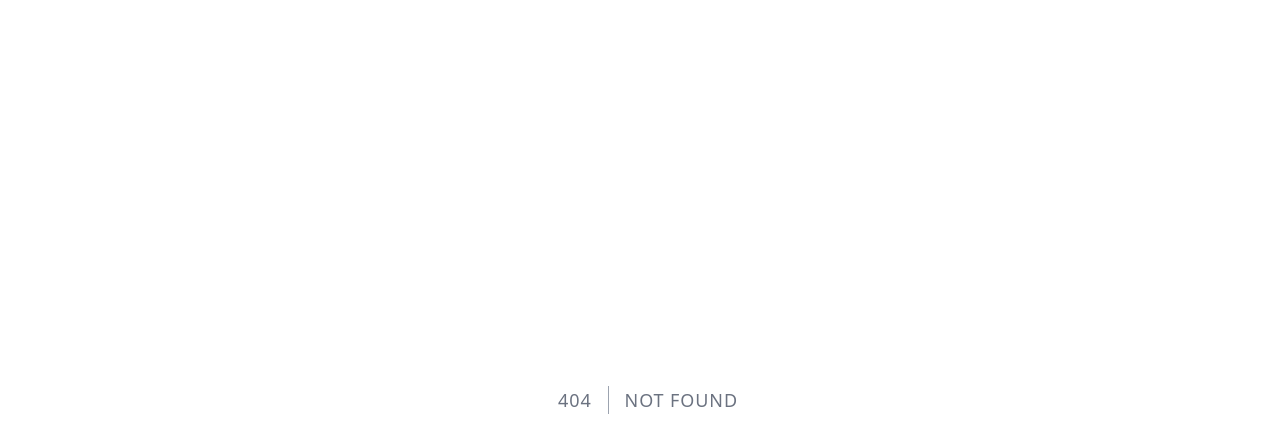
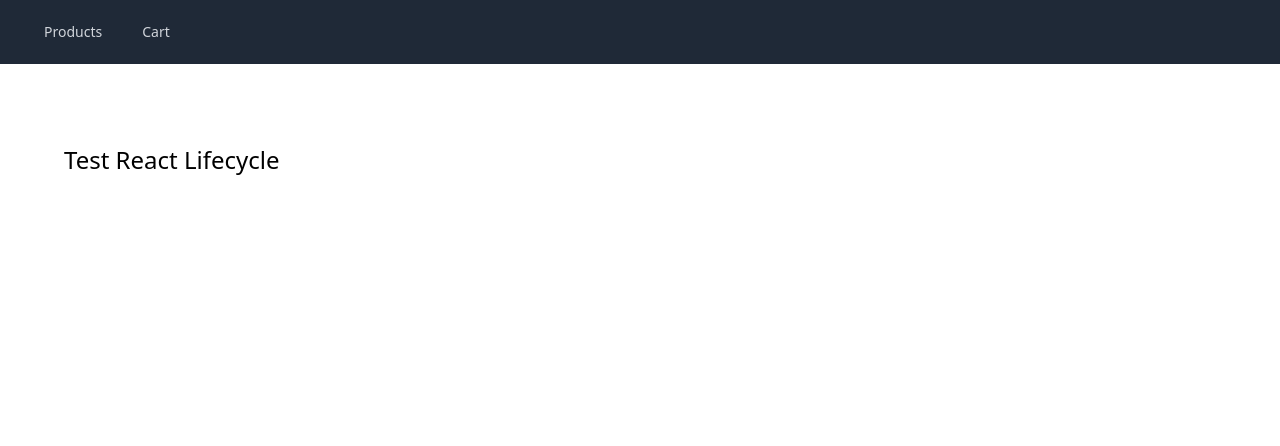
Before and after one commit to mauroreisvieira/react-samples, a React (Vite) app: page /test in a window 1280 px wide. Before the commit this address had no page. Shown: the top 446 px of the page. Built offline with nearby package versions, Linux system fonts and the light colour scheme.

Commit message:
chore: update React version

```diff
--- a/src/AppRoute.tsx
+++ b/src/AppRoute.tsx
@@ -4,6 +4,7 @@ import { useRoutes } from 'react-router-dom';
 import CartPage from './pages/Cart';
 import ProductsPage from './pages/Products';
 import NoMatch from './pages/NoMatch';
+import TestPage from './pages/TestPage';
 
 const AppRoute = (): React.ReactElement => {
     const routes = useRoutes([
@@ -15,6 +16,10 @@ const AppRoute = (): React.ReactElement => {
             path: '/cart',
             element: <CartPage />,
         },
+        {
+            path: '/test',
+            element: <TestPage />,
+        },
         { path: '*', element: <NoMatch /> },
     ]);
 
--- a/src/components/Layout.tsx
+++ b/src/components/Layout.tsx
@@ -3,9 +3,10 @@ import classNames from 'classnames';
 
 interface LayoutProps {
     className?: string;
+    children?: React.ReactNode;
 }
 
-const Layout: React.FC<LayoutProps> = ({ className, children }) => (
+const Layout = ({ className, children }: LayoutProps) => (
     <main className={classNames("max-w-7xl mx-auto px-2 sm:px-6 lg:px-8", className)}>
         { children }
     </main>
--- a/src/components/Navigation.tsx
+++ b/src/components/Navigation.tsx
@@ -5,7 +5,7 @@ interface NavigationProps {
     cartCount?: number;
 }
 
-const Navigation: React.FC<NavigationProps> = ({ cartCount }) => (
+const Navigation = ({ cartCount }: NavigationProps) => (
     <nav className="bg-gray-800 mb-12">
         <div className="max-w-7xl mx-auto px-2 sm:px-6 lg:px-8">
             <div className="relative flex items-center justify-between h-16">
@@ -17,7 +17,7 @@ const Navigation: React.FC<NavigationProps> = ({ cartCount }) => (
                                 className="text-gray-300 hover:bg-gray-700 hover:text-white px-3 py-2 rounded-md text-sm font-medium"
                                 to="/cart"
                             >
-                                Cart ({cartCount})
+                                Cart {cartCount ? `(${cartCount})` : ""}
                             </NavLink>
                         </div>
                     </div>
--- a/src/main.tsx
+++ b/src/main.tsx
@@ -1,12 +1,18 @@
-import * as React from 'react';
-import * as ReactDOM from 'react-dom';
-import { BrowserRouter } from 'react-router-dom';
+import * as React from "react";
+import * as ReactDOM from "react-dom/client";
+import { BrowserRouter } from "react-router-dom";
 
-import App from './App';
-import './tailwind.css';
+import App from "./App";
+import "./tailwind.css";
 
-const rootElement = document.getElementById('root');
-if (!rootElement) throw new Error('Failed to find the root element');
+const rootElement = document.getElementById("root");
+if (!rootElement) throw new Error("Failed to find the root element");
 
 const root = ReactDOM.createRoot(rootElement);
-root.render(<BrowserRouter><App /></BrowserRouter>);
+root.render(
+    <React.StrictMode>
+        <BrowserRouter>
+            <App />
+        </BrowserRouter>
+    </React.StrictMode>
+);
--- a/src/pages/NoMatch.tsx
+++ b/src/pages/NoMatch.tsx
@@ -1,7 +1,7 @@
 import * as React from 'react';
 import Layout from '../components/Layout';
 
-const NoMatch: React.FC = () => (
+const NoMatch = () => (
     <Layout>
         <div className="flex items-top justify-center min-h-screen sm:items-center sm:pt-0">
             <div className="max-w-xl mx-auto sm:px-6 lg:px-8">
--- a/src/pages/Products.tsx
+++ b/src/pages/Products.tsx
@@ -5,7 +5,7 @@ import Layout from '../components/Layout';
 
 import { useShop } from '../shop';
 
-const ProductsPage: React.FC = () => {
+const ProductsPage = () => {
     const { products, cart, addProductToCart } = useShop();
 
     const quantity = React.useMemo(
--- /dev/null
+++ b/src/pages/TestPage.tsx
@@ -0,0 +1,42 @@
+import * as React from "react";
+import Navigation from "../components/Navigation";
+import Layout from "../components/Layout";
+
+const Test = () => {
+    React.useMemo(() => {
+        console.log(1);
+    }, []);
+
+    console.log(2);
+
+    React.useLayoutEffect(() => {
+        console.log(3);
+
+        return () => console.log(5);
+    }, []);
+
+    React.useEffect(() => {
+        console.log(4);
+
+        return () => console.log(6);
+    }, []);
+
+    React.useCallback(() => {
+        console.log(7);
+    }, []);
+
+    return (
+        <>
+            <Navigation />
+            <Layout>
+                <div className="min-h-screen">
+                    <div className="p-8">
+                        <h1 className="text-2xl">Test React Lifecycle</h1>
+                    </div>
+                </div>
+            </Layout>
+        </>
+    );
+};
+
+export default Test;
--- a/src/shop/ShopProvider.tsx
+++ b/src/shop/ShopProvider.tsx
@@ -6,7 +6,7 @@ import { useShopReducer } from './ShopReducer';
 import type { Product } from '../types/Product';
 import { ReducerActionType } from '../types/Reducer';
 
-export const ShopProvider: React.FC = ( { children }) => {
+export const ShopProvider = ( { children }: { children: React.ReactNode }) => {
     const products: Product[] = [
         { id: 'p1', title: 'Gaming Mouse', price: 29.99 },
         { id: 'p2', title: 'Harry Potter 3', price: 9.99 },
--- a/tailwind.config.js
+++ b/tailwind.config.js
@@ -1,5 +1,7 @@
 module.exports = {
-  purge: [],
+  content: [
+    './src/**/*.{ts,tsx}',
+  ],
   darkMode: false, // or 'media' or 'class'
   theme: {
     extend: {},
```
Also changed, not shown: package.json (+27 -27 lines).
